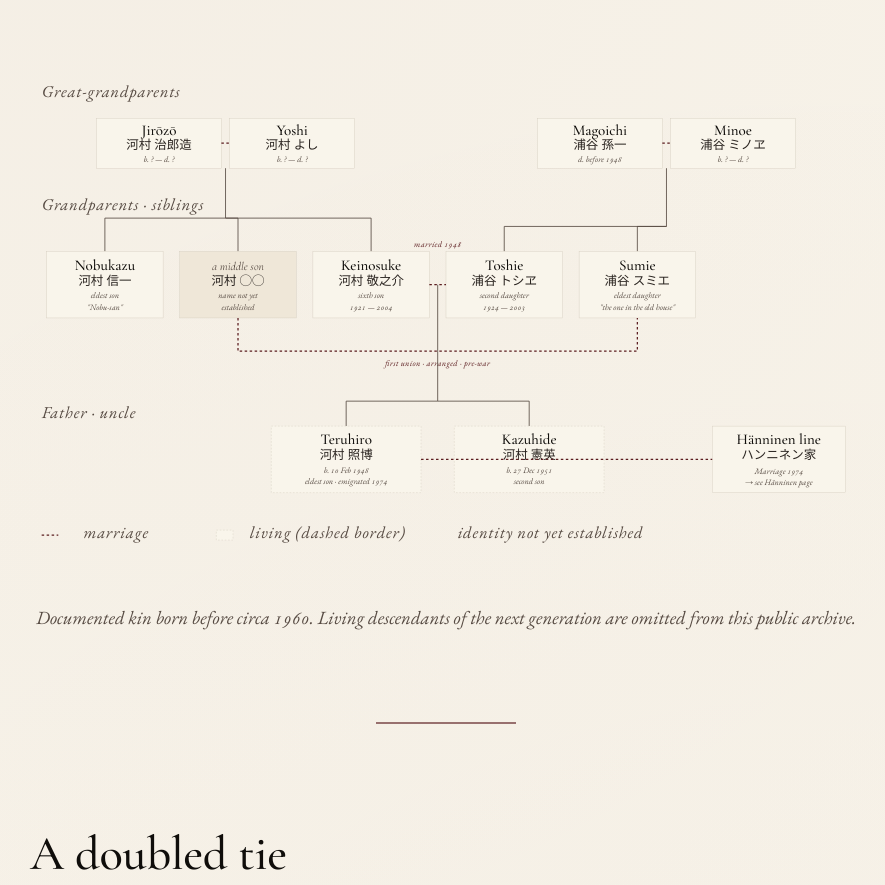
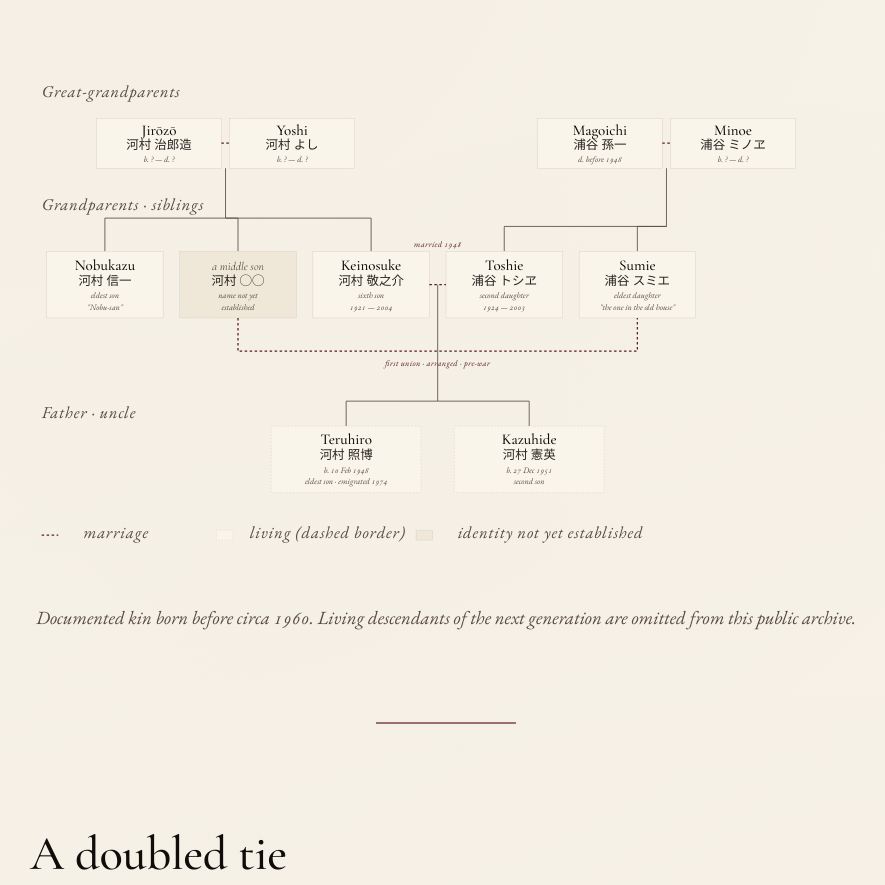
Before and after one commit to mikael-kun/genealogy, a plain HTML site: page index.html in a window 1280 px wide. Shown: the part 1594-2479 px from the top of the page, without its empty margins (194-1079 px from the left). Drawn offline with nearby package versions, Linux system fonts and the light colour scheme.

Commit message:
cleaned code, removed Hänninen box

```diff
--- a/index.html
+++ b/index.html
@@ -1,6 +1,5 @@
 <!DOCTYPE html>
-<html lang="en">
-<head>
+<html lang="en"><head>
   <meta charset="UTF-8">
   <meta name="viewport" content="width=device-width, initial-scale=1.0">
   <meta name="robots" content="noindex, nofollow, noarchive, nosnippet, noimageindex">
@@ -77,48 +76,48 @@
 
       <!-- Kawamura side -->
       <g>
-        <rect class="tree-box" x="80" y="40" width="150" height="60"/>
+        <rect class="tree-box" x="80" y="40" width="150" height="60"></rect>
         <text x="155" y="60" class="tree-name" text-anchor="middle">Jirōzō</text>
         <text x="155" y="77" class="tree-text-jp" text-anchor="middle">河村 治郎造</text>
         <text x="155" y="93" class="tree-dates" text-anchor="middle">b. ? — d. ?</text>
       </g>
       <g>
-        <rect class="tree-box" x="240" y="40" width="150" height="60"/>
+        <rect class="tree-box" x="240" y="40" width="150" height="60"></rect>
         <text x="315" y="60" class="tree-name" text-anchor="middle">Yoshi</text>
         <text x="315" y="77" class="tree-text-jp" text-anchor="middle">河村 よし</text>
         <text x="315" y="93" class="tree-dates" text-anchor="middle">b. ? — d. ?</text>
       </g>
-      <line class="tree-line-marry" x1="230" y1="70" x2="240" y2="70"/>
+      <line class="tree-line-marry" x1="230" y1="70" x2="240" y2="70"></line>
 
       <!-- Uratani side -->
       <g>
-        <rect class="tree-box" x="610" y="40" width="150" height="60"/>
+        <rect class="tree-box" x="610" y="40" width="150" height="60"></rect>
         <text x="685" y="60" class="tree-name" text-anchor="middle">Magoichi</text>
         <text x="685" y="77" class="tree-text-jp" text-anchor="middle">浦谷 孫一</text>
         <text x="685" y="93" class="tree-dates" text-anchor="middle">d. before 1948</text>
       </g>
       <g>
-        <rect class="tree-box" x="770" y="40" width="150" height="60"/>
+        <rect class="tree-box" x="770" y="40" width="150" height="60"></rect>
         <text x="845" y="60" class="tree-name" text-anchor="middle">Minoe</text>
         <text x="845" y="77" class="tree-text-jp" text-anchor="middle">浦谷 ミノヱ</text>
         <text x="845" y="93" class="tree-dates" text-anchor="middle">b. ? — d. ?</text>
       </g>
-      <line class="tree-line-marry" x1="760" y1="70" x2="770" y2="70"/>
+      <line class="tree-line-marry" x1="760" y1="70" x2="770" y2="70"></line>
 
       <!-- ─── Descent lines, Kawamura GGP to children ─── -->
-      <path class="tree-line" d="M 235 100 L 235 160 L 90 160 L 90 200"/>
-      <path class="tree-line" d="M 235 160 L 250 160 L 250 200"/>
-      <path class="tree-line" d="M 235 160 L 410 160 L 410 200"/>
+      <path class="tree-line" d="M 235 100 L 235 160 L 90 160 L 90 200"></path>
+      <path class="tree-line" d="M 235 160 L 250 160 L 250 200"></path>
+      <path class="tree-line" d="M 235 160 L 410 160 L 410 200"></path>
 
       <!-- ─── Descent lines, Uratani GGP to children ─── -->
-      <path class="tree-line" d="M 765 100 L 765 170 L 570 170 L 570 200"/>
-      <path class="tree-line" d="M 765 170 L 730 170 L 730 200"/>
+      <path class="tree-line" d="M 765 100 L 765 170 L 570 170 L 570 200"></path>
+      <path class="tree-line" d="M 765 170 L 730 170 L 730 200"></path>
 
       <!-- ─── Middle row: the siblings of each family ─── -->
 
       <!-- Nobukazu -->
       <g>
-        <rect class="tree-box" x="20" y="200" width="140" height="80"/>
+        <rect class="tree-box" x="20" y="200" width="140" height="80"></rect>
         <text x="90" y="222" class="tree-name" text-anchor="middle">Nobukazu</text>
         <text x="90" y="240" class="tree-text-jp" text-anchor="middle">河村 信一</text>
         <text x="90" y="256" class="tree-dates" text-anchor="middle">eldest son</text>
@@ -127,7 +126,7 @@
 
       <!-- ojisan (the Kawamura uncle who married Sumie) -->
       <g>
-        <rect class="tree-box-unknown" x="180" y="200" width="140" height="80"/>
+        <rect class="tree-box-unknown" x="180" y="200" width="140" height="80"></rect>
         <text x="250" y="222" class="tree-name-unknown" text-anchor="middle">a middle son</text>
         <text x="250" y="240" class="tree-text-jp" text-anchor="middle">河村 ◯◯</text>
         <text x="250" y="256" class="tree-dates" text-anchor="middle">name not yet</text>
@@ -136,7 +135,7 @@
 
       <!-- Keinosuke -->
       <g>
-        <rect class="tree-box" x="340" y="200" width="140" height="80"/>
+        <rect class="tree-box" x="340" y="200" width="140" height="80"></rect>
         <text x="410" y="222" class="tree-name" text-anchor="middle">Keinosuke</text>
         <text x="410" y="240" class="tree-text-jp" text-anchor="middle">河村 敬之介</text>
         <text x="410" y="256" class="tree-dates" text-anchor="middle">sixth son</text>
@@ -145,7 +144,7 @@
 
       <!-- Toshie -->
       <g>
-        <rect class="tree-box" x="500" y="200" width="140" height="80"/>
+        <rect class="tree-box" x="500" y="200" width="140" height="80"></rect>
         <text x="570" y="222" class="tree-name" text-anchor="middle">Toshie</text>
         <text x="570" y="240" class="tree-text-jp" text-anchor="middle">浦谷 トシヱ</text>
         <text x="570" y="256" class="tree-dates" text-anchor="middle">second daughter</text>
@@ -154,7 +153,7 @@
 
       <!-- Sumie -->
       <g>
-        <rect class="tree-box" x="660" y="200" width="140" height="80"/>
+        <rect class="tree-box" x="660" y="200" width="140" height="80"></rect>
         <text x="730" y="222" class="tree-name" text-anchor="middle">Sumie</text>
         <text x="730" y="240" class="tree-text-jp" text-anchor="middle">浦谷 スミエ</text>
         <text x="730" y="256" class="tree-dates" text-anchor="middle">eldest daughter</text>
@@ -164,23 +163,23 @@
       <!-- ─── Marriages ─── -->
 
       <!-- Keinosuke ↔ Toshie (adjacent) -->
-      <line class="tree-line-marry" x1="480" y1="240" x2="500" y2="240"/>
+      <line class="tree-line-marry" x1="480" y1="240" x2="500" y2="240"></line>
       <text x="490" y="195" class="tree-marriage-label" text-anchor="middle">married 1948</text>
 
       <!-- ojisan ↔ Sumie (long arc routed below the boxes) -->
-      <path class="tree-line-marry" d="M 250 280 L 250 320 L 730 320 L 730 280"/>
+      <path class="tree-line-marry" d="M 250 280 L 250 320 L 730 320 L 730 280"></path>
       <text x="490" y="338" class="tree-marriage-label" text-anchor="middle">first union · arranged · pre-war</text>
 
       <!-- ─── Descent from Keinosuke + Toshie to Teruhiro + Kazuhide ─── -->
       <!-- start from marriage midpoint, descend past the long arc -->
-      <path class="tree-line" d="M 490 240 L 490 380 L 380 380 L 380 410"/>
-      <path class="tree-line" d="M 490 380 L 600 380 L 600 410"/>
+      <path class="tree-line" d="M 490 240 L 490 380 L 380 380 L 380 410"></path>
+      <path class="tree-line" d="M 490 380 L 600 380 L 600 410"></path>
 
       <!-- ─── Bottom row ─── -->
 
       <!-- Teruhiro -->
       <g>
-        <rect class="tree-box-living" x="290" y="410" width="180" height="80"/>
+        <rect class="tree-box-living" x="290" y="410" width="180" height="80"></rect>
         <text x="380" y="432" class="tree-name" text-anchor="middle">Teruhiro</text>
         <text x="380" y="450" class="tree-text-jp" text-anchor="middle">河村 照博</text>
         <text x="380" y="466" class="tree-dates" text-anchor="middle">b. 10 Feb 1948</text>
@@ -189,31 +188,25 @@
 
       <!-- Kazuhide -->
       <g>
-        <rect class="tree-box-living" x="510" y="410" width="180" height="80"/>
+        <rect class="tree-box-living" x="510" y="410" width="180" height="80"></rect>
         <text x="600" y="432" class="tree-name" text-anchor="middle">Kazuhide</text>
         <text x="600" y="450" class="tree-text-jp" text-anchor="middle">河村 憲英</text>
         <text x="600" y="466" class="tree-dates" text-anchor="middle">b. 27 Dec 1951</text>
         <text x="600" y="480" class="tree-dates" text-anchor="middle">second son</text>
       </g>
 
-      <!-- Hänninen branch indicator (top right) -->
-      <g>
-        <rect class="tree-box" x="820" y="410" width="160" height="80" stroke-dasharray="0"/>
-        <text x="900" y="432" class="tree-name" text-anchor="middle">Hänninen line</text>
-        <text x="900" y="450" class="tree-text-jp" text-anchor="middle">ハンニネン家</text>
-        <text x="900" y="468" class="tree-dates" text-anchor="middle">Marriage 1974</text>
-        <text x="900" y="481" class="tree-dates" text-anchor="middle"><tspan style="cursor: pointer">→ see Hänninen page</tspan></text>
-      </g>
-      <!-- Marriage connector from Teruhiro to Hänninen branch -->
-      <line class="tree-line-marry" x1="470" y1="450" x2="820" y2="450"/>
+
+
+
+
 
       <!-- Legend -->
       <g transform="translate(14, 535)">
-        <line class="tree-line-marry" x1="0" y1="6" x2="20" y2="6"/>
+        <line class="tree-line-marry" x1="0" y1="6" x2="20" y2="6"></line>
         <text x="50" y="10" class="tree-label">marriage</text>
-        <rect class="tree-box-living" x="210" y="0" width="20" height="12"/>
+        <rect class="tree-box-living" x="210" y="0" width="20" height="12"></rect>
         <text x="250" y="10" class="tree-label">living (dashed border)</text>
-        <rect class="tree-box-unknown" x="4500" y="0" width="20" height="12"/>
+        <rect class="tree-box-unknown" x="450" y="0" width="20" height="12"></rect>
         <text x="500" y="10" class="tree-label">identity not yet established</text>
       </g>
     </svg>
@@ -260,5 +253,6 @@
   <span class="ornament" style="display:inline-block; vertical-align: middle; margin: 0 0.5rem; width: 8px; height: 8px;"></span>
 </footer>
 
-</body>
-</html>
+
+
+</body></html>
```
